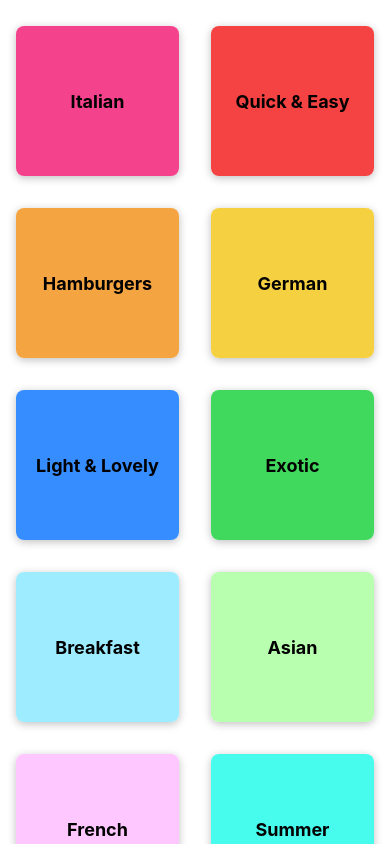
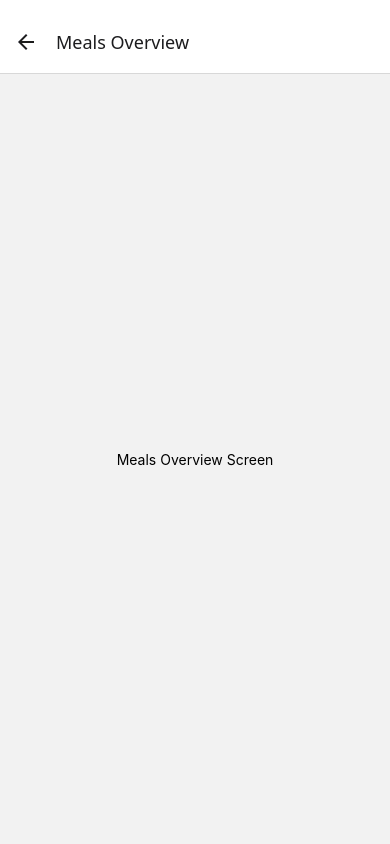
Before and after one commit to TetianaKlitna/react-native-navigation-meals-app, a React Native app: screen /MealsOverview in a window 390 px wide. Built offline with nearby package versions, Linux system fonts and the light colour scheme.

Commit message:
ReactNavigation

```diff
--- a/App.js
+++ b/App.js
@@ -1,12 +1,28 @@
 import { StatusBar } from 'expo-status-bar';
 import { StyleSheet, View } from 'react-native';
+import { NavigationContainer } from '@react-navigation/native';
+import { createNativeStackNavigator } from '@react-navigation/native-stack';
 import CategoriesScreen from './screens/CategoriesScreen';
+import MealsOverviewScreen from './screens/MealsOverviewScreen';
+
+const Stack = createNativeStackNavigator();
 
 export default function App() {
   return (
     <View style={styles.container}>
       <StatusBar style="auto" />
-      <CategoriesScreen />
+      <NavigationContainer>
+        <Stack.Navigator initialRouteName="MealsCategories">
+          <Stack.Screen
+            name="MealsCategories"
+            component={CategoriesScreen}
+            options={{ title: "All Meal Categories" }} />
+          <Stack.Screen
+            name="MealsOverview"
+            component={MealsOverviewScreen}
+            options={{ title: "Meals Overview" }} />
+        </Stack.Navigator>
+      </NavigationContainer>
     </View>
   );
 }
--- a/components/GategoryGridTile.js
+++ b/components/GategoryGridTile.js
@@ -1,12 +1,12 @@
 import { Pressable, View, Text, StyleSheet, Platform } from "react-native";
 
-function CategoryGridTile({ title, color }) {
+function CategoryGridTile({ title, color, onPress }) {
     return (
         <View style={styles.gridItem}>
             <Pressable style={({ pressed }) => [
                 styles.btn,
                 pressed && styles.pressed
-            ]} >
+            ]} onPress={onPress}>
                 <View style={[styles.innerContainer, { backgroundColor: color }]}>
                     <Text style={styles.title}>{title}</Text>
                 </View>
--- a/package.json
+++ b/package.json
@@ -9,10 +9,14 @@
     "web": "expo start --web"
   },
   "dependencies": {
+    "@react-navigation/native": "^7.1.22",
+    "@react-navigation/native-stack": "^7.8.1",
     "expo": "~54.0.25",
     "expo-status-bar": "~3.0.8",
     "react": "19.1.0",
-    "react-native": "0.81.5"
+    "react-native": "0.81.5",
+    "react-native-safe-area-context": "~5.6.0",
+    "react-native-screens": "~4.16.0"
   },
   "private": true
 }
--- a/screens/CategoriesScreen.js
+++ b/screens/CategoriesScreen.js
@@ -2,11 +2,17 @@
 import { FlatList, Text } from 'react-native';
 import CategoryGridTile from '../components/GategoryGridTile';
 
-function renderCategoryItem(itemData) {
-    return <CategoryGridTile title={itemData.item.title} color={itemData.item.color} />;
-}
+function CategoriesScreen({ navigation }) {
 
-function CategoriesScreen() {
+    function renderCategoryItem(itemData) {
+        function pressHandler() {
+            navigation.navigate('MealsOverview', {
+                categoryId: itemData.item.id,
+            });
+        }
+        return <CategoryGridTile title={itemData.item.title} color={itemData.item.color} onPress={pressHandler} />;
+    }
+
     return (
         <FlatList
             data={CATEGORIES}
--- /dev/null
+++ b/screens/MealsOverviewScreen.js
@@ -0,0 +1,20 @@
+import { MEALS } from "../data/dummy-data";
+import { View, Text, StyleSheet } from "react-native";
+
+function MealsOverviewScreen() {
+    return (
+        <View style={styles.container}>
+            <Text>Meals Overview Screen</Text>
+        </View>
+    );
+}
+
+const styles = StyleSheet.create({
+    container: {
+        flex: 1,
+        justifyContent: 'center',
+        alignItems: 'center',
+    },
+});
+
+export default MealsOverviewScreen;
```
Also changed, not shown: 1 other file (tests, documents, lock files or other folders).
